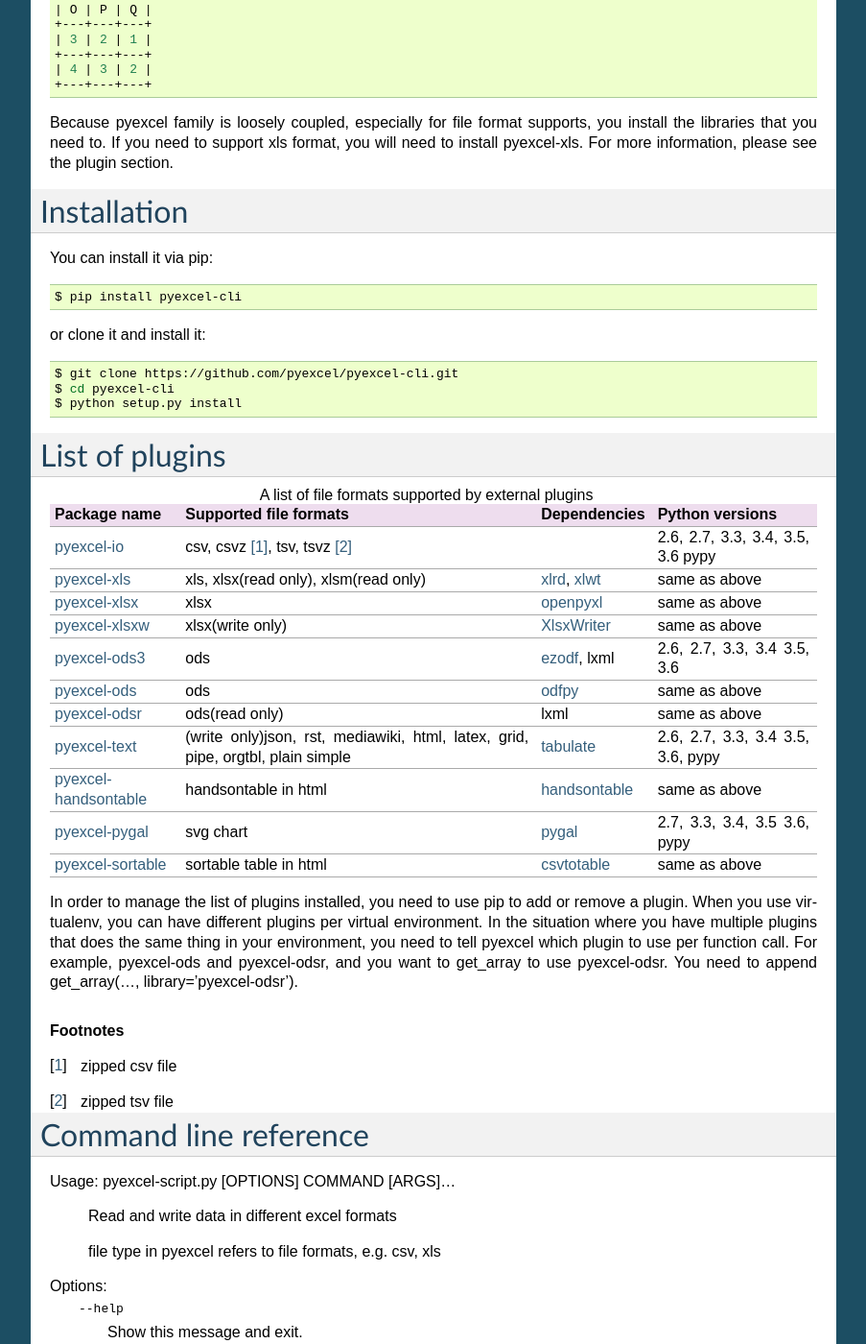
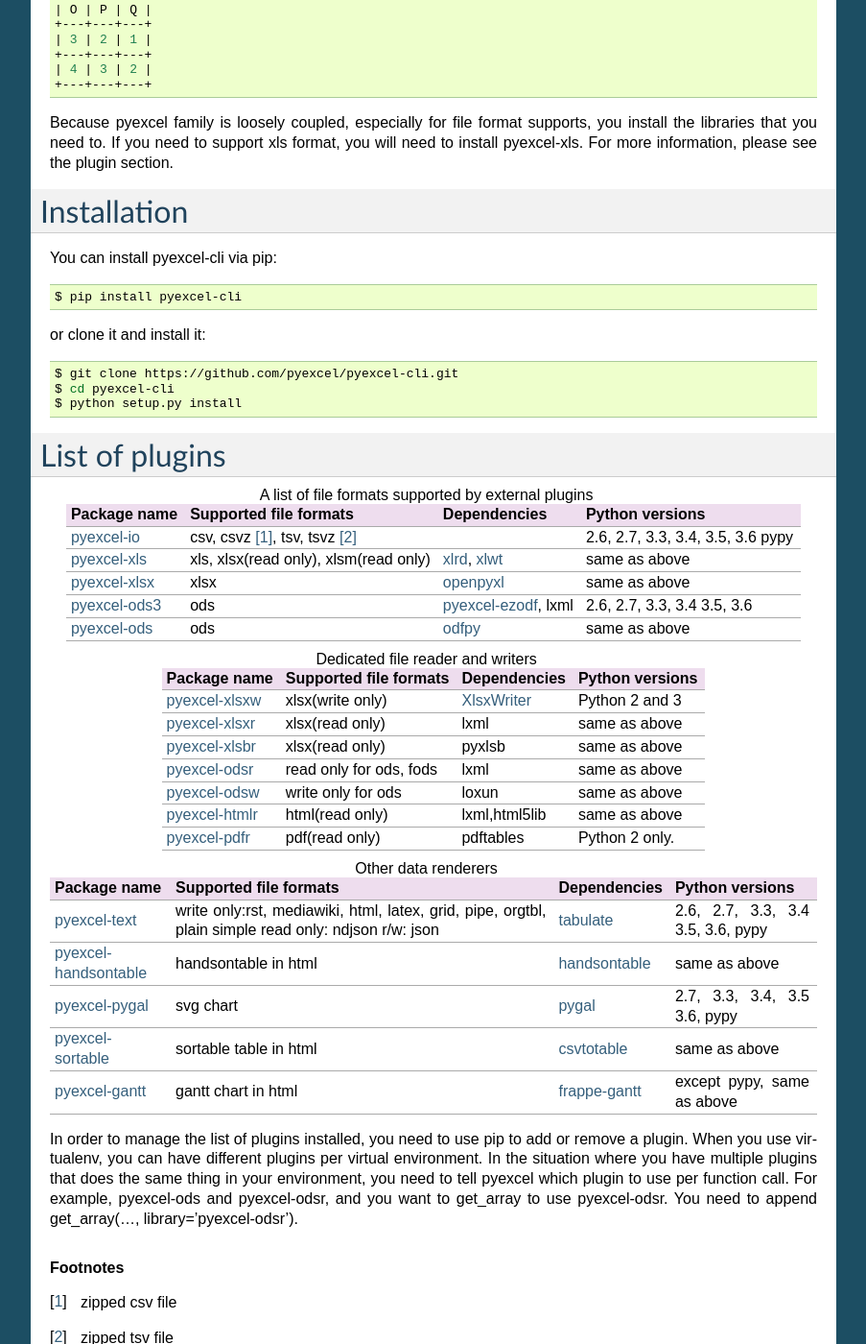
Before and after one commit to pyexcel/pyexcel-cli, a Sphinx documentation site: the page built from docs/source/index.rst, in a window 1280 px wide and 1400 px high, scrolled down 1566 px. Shown: the whole window at 96% size, without its empty margins (198-1101 px from the left). Built offline with Sphinx 7.4.7, drawn with Linux system fonts in a browser that asks for light colours; some of the changed text lies outside the part shown.

```diff
--- a/docs/source/conf.py
+++ b/docs/source/conf.py
@@ -4,41 +4,76 @@
     's format.' +
     ''
 )
-extensions = [
-    'sphinx.ext.autodoc',
-    'sphinx.ext.doctest',
-    'sphinx.ext.intersphinx',
-    'sphinx.ext.viewcode',
-]
+# Configuration file for the Sphinx documentation builder.
+#
+# This file only contains a selection of the most common options. For a full
+# list see the documentation:
+# https://www.sphinx-doc.org/en/master/usage/configuration.html
 
-intersphinx_mapping = {
-    'pyexcel': ('http://pyexcel.readthedocs.io/en/latest/', None),
-}
-spelling_word_list_filename = 'spelling_wordlist.txt'
+# -- Path setup --------------------------------------------------------------
+
+# If extensions (or modules to document with autodoc) are in another directory,
+# add these directories to sys.path here. If the directory is relative to the
+# documentation root, use os.path.abspath to make it absolute, like shown here.
+#
+# import os
+# import sys
+# sys.path.insert(0, os.path.abspath('.'))
+
+# -- Project information -----------------------------------------------------
+
+project = 'pyexcel-cli'
+copyright = '2015-2019 Onni Software Ltd.'
+author = 'C.W.'
+# The short X.Y version
+version = '0.0.3'
+# The full version, including alpha/beta/rc tags
+release = '0.0.3'
+
+# -- General configuration ---------------------------------------------------
+
+# Add any Sphinx extension module names here, as strings. They can be
+# extensions coming with Sphinx (named 'sphinx.ext.*') or your custom
+# ones.
+extensions = [    'sphinx.ext.autodoc',    'sphinx.ext.doctest',    'sphinx.ext.intersphinx',    'sphinx.ext.viewcode',]
+
+# Add any paths that contain templates here, relative to this directory.
 templates_path = ['_templates']
-source_suffix = '.rst'
-master_doc = 'index'
 
-project = u'pyexcel-cli'
-copyright = u'2015-2017 Onni Software Ltd.'
-version = '0.0.3'
-release = '0.0.3'
+# The language for content autogenerated by Sphinx. Refer to documentation
+# for a list of supported languages.
+#
+# This is also used if you do content translation via gettext catalogs.
+# Usually you set "language" from the command line for these cases.
+language = 'en'
+
+# List of patterns, relative to source directory, that match files and
+# directories to ignore when looking for source files.
+# This pattern also affects html_static_path and html_extra_path.
 exclude_patterns = []
-pygments_style = 'sphinx'
+
+
+# -- Options for HTML output -------------------------------------------------
+
+# The theme to use for HTML and HTML Help pages.  See the documentation for
+# a list of builtin themes.
+#
+html_theme = 'alabaster'
+
+# Add any paths that contain custom static files (such as style sheets) here,
+# relative to this directory. They are copied after the builtin static files,
+# so a file named "default.css" will overwrite the builtin "default.css".
+html_static_path = ['_static']
+
+# -- Extension configuration -------------------------------------------------
+# -- Options for intersphinx extension ---------------------------------------
+
+# Example configuration for intersphinx: refer to the Python standard library.
+intersphinx_mapping = {'https://docs.python.org/3/': None}
+# TODO: html_theme not configurable upstream
 html_theme = 'default'
-html_static_path = ['_static']
-htmlhelp_basename = 'pyexcel-clidoc'
-latex_elements = {}
-latex_documents = [
-    ('index', 'pyexcel-cli.tex',
-     'pyexcel-cli Documentation',
-     'Onni Software Ltd.', 'manual'),
-]
-man_pages = [
-    ('index', 'pyexcel-cli',
-     'pyexcel-cli Documentation',
-     [u'Onni Software Ltd.'], 1)
-]
+
+# TODO: DESCRIPTION not configurable upstream
 texinfo_documents = [
     ('index', 'pyexcel-cli',
      'pyexcel-cli Documentation',
@@ -46,3 +81,7 @@
      DESCRIPTION,
      'Miscellaneous'),
 ]
+intersphinx_mapping.update({
+    'pyexcel': ('http://pyexcel.readthedocs.io/en/latest/', None),
+})
+master_doc = "index"
--- a/docs/source/index.rst
+++ b/docs/source/index.rst
@@ -78,7 +78,8 @@
 
 Installation
 ================================================================================
-You can install it via pip:
+
+You can install pyexcel-cli via pip:
 
 .. code-block:: bash
 
@@ -102,29 +103,34 @@
 
 .. table:: A list of file formats supported by external plugins
 
-   ======================== ======================= =============== ==================
-   Package name              Supported file formats  Dependencies   Python versions
-   ======================== ======================= =============== ==================
-   `pyexcel-io`_            csv, csvz [#f1]_, tsv,                  2.6, 2.7, 3.3,
-                            tsvz [#f2]_                             3.4, 3.5, 3.6
-                                                                    pypy
-   `pyexcel-xls`_           xls, xlsx(read only),   `xlrd`_,        same as above
+   ======================== ======================= ================= ==================
+   Package name              Supported file formats  Dependencies     Python versions
+   ======================== ======================= ================= ==================
+   `pyexcel-io`_            csv, csvz [#f1]_, tsv,                    2.6, 2.7, 3.3,
+                            tsvz [#f2]_                               3.4, 3.5, 3.6
+                                                                      pypy
+   `pyexcel-xls`_           xls, xlsx(read only),   `xlrd`_,          same as above
                             xlsm(read only)         `xlwt`_
-   `pyexcel-xlsx`_          xlsx                    `openpyxl`_     same as above
-   `pyexcel-xlsxw`_         xlsx(write only)        `XlsxWriter`_   same as above
-   `pyexcel-ods3`_          ods                     `ezodf`_,       2.6, 2.7, 3.3, 3.4
-                                                    lxml            3.5, 3.6
-   `pyexcel-ods`_           ods                     `odfpy`_        same as above
-   `pyexcel-odsr`_          ods(read only)          lxml            same as above
-   `pyexcel-text`_          (write only)json, rst,  `tabulate`_     2.6, 2.7, 3.3, 3.4
-                            mediawiki, html,                        3.5, 3.6, pypy
-                            latex, grid, pipe,
-                            orgtbl, plain simple
-   `pyexcel-handsontable`_  handsontable in html    `handsontable`_ same as above
-   `pyexcel-pygal`_         svg chart               `pygal`_        2.7, 3.3, 3.4, 3.5
-                                                                    3.6, pypy
-   `pyexcel-sortable`_      sortable table in html  `csvtotable`_   same as above
-   ======================== ======================= =============== ==================
+   `pyexcel-xlsx`_          xlsx                    `openpyxl`_       same as above
+   `pyexcel-ods3`_          ods                     `pyexcel-ezodf`_, 2.6, 2.7, 3.3, 3.4
+                                                    lxml              3.5, 3.6
+   `pyexcel-ods`_           ods                     `odfpy`_          same as above
+   ======================== ======================= ================= ==================
+
+.. table:: Dedicated file reader and writers
+
+   ======================== ======================= ================= ==================
+   Package name              Supported file formats  Dependencies     Python versions
+   ======================== ======================= ================= ==================
+   `pyexcel-xlsxw`_         xlsx(write only)        `XlsxWriter`_     Python 2 and 3
+   `pyexcel-xlsxr`_         xlsx(read only)         lxml              same as above
+   `pyexcel-xlsbr`_         xlsx(read only)         pyxlsb            same as above
+   `pyexcel-odsr`_          read only for ods, fods lxml              same as above
+   `pyexcel-odsw`_          write only for ods      loxun             same as above
+   `pyexcel-htmlr`_         html(read only)         lxml,html5lib     same as above
+   `pyexcel-pdfr`_          pdf(read only)          pdftables         Python 2 only.
+   ======================== ======================= ================= ==================
+
 
 .. _pyexcel-io: https://github.com/pyexcel/pyexcel-io
 .. _pyexcel-xls: https://github.com/pyexcel/pyexcel-xls
@@ -132,14 +138,39 @@
 .. _pyexcel-ods: https://github.com/pyexcel/pyexcel-ods
 .. _pyexcel-ods3: https://github.com/pyexcel/pyexcel-ods3
 .. _pyexcel-odsr: https://github.com/pyexcel/pyexcel-odsr
+.. _pyexcel-odsw: https://github.com/pyexcel/pyexcel-odsw
+.. _pyexcel-pdfr: https://github.com/pyexcel/pyexcel-pdfr
+
 .. _pyexcel-xlsxw: https://github.com/pyexcel/pyexcel-xlsxw
+.. _pyexcel-xlsxr: https://github.com/pyexcel/pyexcel-xlsxr
+.. _pyexcel-xlsbr: https://github.com/pyexcel/pyexcel-xlsbr
+.. _pyexcel-htmlr: https://github.com/pyexcel/pyexcel-htmlr
 
 .. _xlrd: https://github.com/python-excel/xlrd
 .. _xlwt: https://github.com/python-excel/xlwt
 .. _openpyxl: https://bitbucket.org/openpyxl/openpyxl
 .. _XlsxWriter: https://github.com/jmcnamara/XlsxWriter
-.. _ezodf: https://github.com/T0ha/ezodf
+.. _pyexcel-ezodf: https://github.com/pyexcel/pyexcel-ezodf
 .. _odfpy: https://github.com/eea/odfpy
+
+.. table:: Other data renderers
+
+   ======================== ======================= ================= ==================
+   Package name              Supported file formats  Dependencies     Python versions
+   ======================== ======================= ================= ==================
+   `pyexcel-text`_          write only:rst,         `tabulate`_       2.6, 2.7, 3.3, 3.4
+                            mediawiki, html,                          3.5, 3.6, pypy
+                            latex, grid, pipe,
+                            orgtbl, plain simple
+                            read only: ndjson
+                            r/w: json
+   `pyexcel-handsontable`_  handsontable in html    `handsontable`_   same as above
+   `pyexcel-pygal`_         svg chart               `pygal`_          2.7, 3.3, 3.4, 3.5
+                                                                      3.6, pypy
+   `pyexcel-sortable`_      sortable table in html  `csvtotable`_     same as above
+   `pyexcel-gantt`_         gantt chart in html     `frappe-gantt`_   except pypy, same
+                                                                      as above
+   ======================== ======================= ================= ==================
 
 .. _pyexcel-text: https://github.com/pyexcel/pyexcel-text
 .. _tabulate: https://bitbucket.org/astanin/python-tabulate
@@ -151,7 +182,8 @@
 .. _matplotlib: https://matplotlib.org
 .. _pyexcel-sortable: https://github.com/pyexcel/pyexcel-sortable
 .. _csvtotable: https://github.com/vividvilla/csvtotable
-
+.. _pyexcel-gantt: https://github.com/pyexcel/pyexcel-gantt
+.. _frappe-gantt: https://github.com/frappe/gantt
 
 In order to manage the list of plugins installed, you need to use pip to add or remove
 a plugin. When you use virtualenv, you can have different plugins per virtual
```
Also changed, not shown: CHANGELOG.rst (+4 -9 lines), README.rst (+79 -47 lines), changelog.yml (added, +17 -0 lines), docs/source/do_view.rst (+8 -1 lines), .github/PULL_REQUEST_TEMPLATE.md (added), .moban.yml, .travis.yml, 7 other files.
